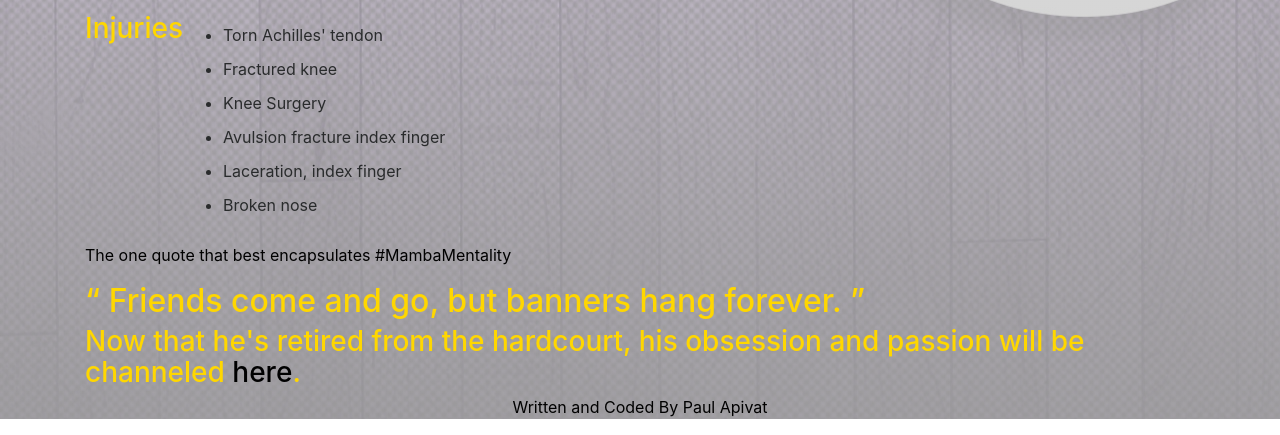
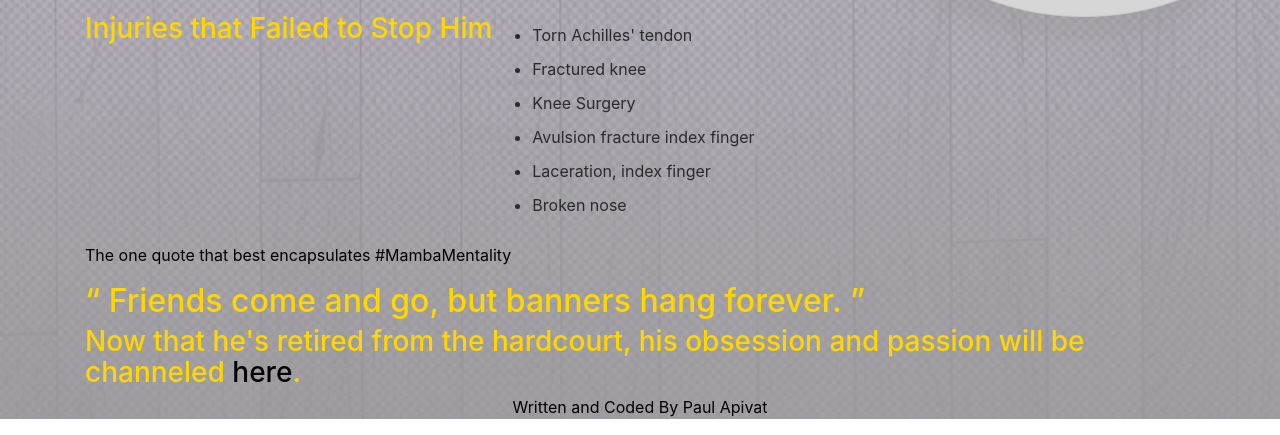
Before and after one commit to PaulApivat/project11, a plain HTML site: page index.html in a window 1280 px wide. Shown: the part 1393-1828 px from the top of the page. Drawn offline with nearby package versions, Linux system fonts and the light colour scheme.

Commit message:
Edit Injuries heading

```diff
--- a/index.html
+++ b/index.html
@@ -119,7 +119,7 @@
 				<div class="list-unstyled">
 					<div class="media-body">
 
-						<h3> Injuries </h3>
+						<h3> Injuries that Failed to Stop Him </h3>
 						<ul>
 							<li>Torn Achilles' tendon</li>
 							<li>Fractured knee</li>
```
